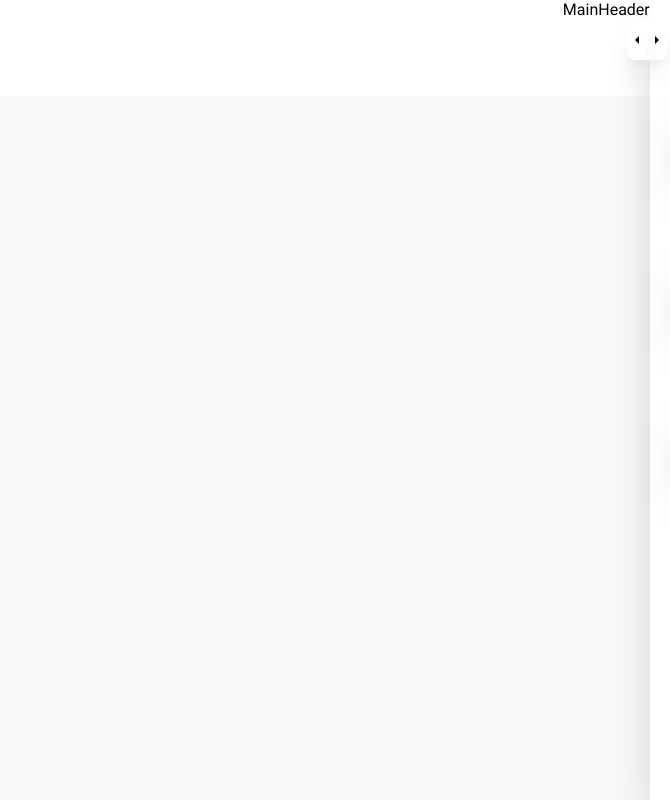
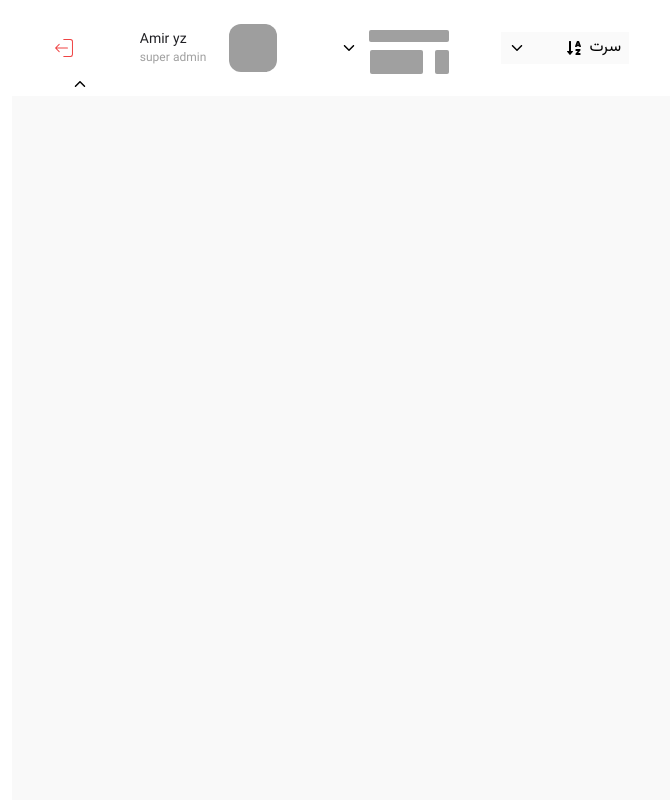
Before and after one commit to orgamiryazdani/admin-panel-shop, a React (Vite) app: page / in a window 1280 px wide. Shown: the whole page, without its empty margins (610-1280 px from the left). Built offline with nearby package versions, Linux system fonts and the light colour scheme.

Commit message:
add user info , filter ,sort , logout ui

```diff
--- a/src/App.tsx
+++ b/src/App.tsx
@@ -1,7 +1,7 @@
 import { Route, Routes } from "react-router-dom";
 import AppLayout from "./ui/AppLayout";
 import { Provider } from "react-redux";
-import { store } from "./app/store";
+import { store } from "./store";
 
 function App() {
   return (
--- a/src/index.css
+++ b/src/index.css
@@ -19,7 +19,6 @@
       --color-secondary-300: #fafafa; /*search*/
       --color-secondary-200: #f9f9f9;
       --color-secondary-100: #ffffff;
-      --color-secondary-0: #000000;
       --color-success: 0, 192, 115;
       --color-warning: 255, 153, 0;
       --color-error: #ff2626;
@@ -40,7 +39,7 @@
 * {
   box-sizing: border-box;
   scroll-behavior: smooth;
-  outline: none;
+  outline: none !important;
   padding: 0;
   margin: 0;
   /* scrollbar-width: none; */
--- a/src/app/store.ts
+++ b/src/store.ts
@@ -1,5 +1,5 @@
 import { configureStore } from '@reduxjs/toolkit'
-import menuReducer from '../features/menu/menuSlice'
+import menuReducer from './features/menu/menuSlice'
 
 export const store = configureStore({
     reducer: {
--- a/src/ui/AppLayout.tsx
+++ b/src/ui/AppLayout.tsx
@@ -2,7 +2,7 @@ import { ReactNode } from "react";
 import MainHeader from "./header/MainHeader";
 import MainMenu from "./menu/MainMenu";
 import { useSelector } from "react-redux";
-import { RootState } from "../app/store";
+import { RootState } from "../store";
 
 type Props = {
   children?: ReactNode;
--- /dev/null
+++ b/src/ui/Search.tsx
@@ -0,0 +1,20 @@
+import { LuSearch } from "react-icons/lu";
+
+const Search = () => {
+  return (
+    <div className='flex items-center'>
+      <div className='flex items-center w-7 pr-3 h-10 rounded-r-2xl justify-center bg-secondary-300 text-secondary-700'>
+      <LuSearch />
+      </div>
+      <input
+        type='text'
+        name=''
+        id=''
+        className='w-64 h-10 rounded-l-2xl px-1 bg-secondary-300 text-secondary-500'
+        placeholder='جستجو...'
+      />
+    </div>
+  );
+};
+
+export default Search;
--- /dev/null
+++ b/src/ui/UserInfo.tsx
@@ -0,0 +1,17 @@
+const UserInfo = () => {
+  return (
+    <div className='flex w-40 items-center justify-around'>
+      <img
+        className='w-12 h-12 object-cover overflow-hidden rounded-xl'
+        src='https://images.pexels.com/photos/614810/pexels-photo-614810.jpeg?cs=srgb&dl=pexels-simon-robben-614810.jpg&fm=jpg'
+        alt=''
+      />
+      <div className='flex flex-col text-sm text-secondary-600 items-end'>
+        <span>Amir yz</span>
+        <span className='text-secondary-400 text-xs'>super admin</span>
+      </div>
+    </div>
+  );
+};
+
+export default UserInfo;
--- a/src/ui/header/MainHeader.tsx
+++ b/src/ui/header/MainHeader.tsx
@@ -1,7 +1,11 @@
+import TopHeader from "./TopHeader";
+
 const MainHeader = () => {
   return (
-    <div>MainHeader</div>
-  )
-}
+    <div className="w-full h-full">
+      <TopHeader />
+    </div>
+  );
+};
 
-export default MainHeader
+export default MainHeader;
--- a/src/ui/header/TopHeader.tsx
+++ b/src/ui/header/TopHeader.tsx
@@ -1,7 +1,44 @@
-const TopHeader = () => {
+import { FC } from "react";
+import Search from "../Search";
+import UserInfo from "../UserInfo";
+import { IoIosArrowDown, IoIosArrowUp } from "react-icons/io";
+import { CiLogout } from "react-icons/ci";
+import { FaSortAlphaDown } from "react-icons/fa";
+import { VscSettings } from "react-icons/vsc";
+
+const TopHeader: FC = () => {
   return (
-    <div>TopHeader</div>
-  )
-}
+    <div className='flex items-center justify-between w-full h-full px-10 relative'>
+      <Search />
+      <div className='w-32 h-8 border-b flex items-center justify-between'>
+        <div className='flex items-center'>
+          <span>فیلتر</span>
+          <VscSettings className='mr-2' />
+        </div>
+        <IoIosArrowDown />
+      </div>
+      <div className='w-32 h-8 bg-secondary-300  p-2 flex items-center justify-between'>
+        <div className='flex items-center'>
+          <span>سرت</span>
+          <FaSortAlphaDown className='mr-2' />
+        </div>
+        <IoIosArrowDown />
+      </div>
+      <div className='flex items-center'>
+        <div className='w-20 h-9 flex flex-wrap gap-x-3 gap-y-2'>
+          <div className='bg-secondary-400  shadow-gray-100 rounded-sm w-full h-2/6'></div>
+          <div className='bg-secondary-400  shadow-gray-100 rounded-sm w-1/6 h-4/6'></div>
+          <div className='bg-secondary-400  shadow-gray-100 rounded-sm w-4/6 h-4/6 mr-0'></div>
+        </div>
+        <IoIosArrowDown className='mr-3' />
+      </div>
+      <UserInfo />
+      <div className='bg-secondary-100 flex items-end justify-center left-10 rounded-b-xl w-14 h-6 absolute top-[72px] pb-1 cursor-pointer'>
+        <IoIosArrowUp />
+      </div>
+      <CiLogout className='text-red-500 w-6 h-6 cursor-pointer' />
+    </div>
+  );
+};
 
-export default TopHeader
+export default TopHeader;
--- a/src/ui/menu/RightMenu.tsx
+++ b/src/ui/menu/RightMenu.tsx
@@ -12,7 +12,7 @@ import { IoAddOutline } from "react-icons/io5";
 import { BsFillBoxSeamFill } from "react-icons/bs";
 import { useDispatch, useSelector } from "react-redux";
 import { closeMenu, hideMenu, openMenu } from "../../features/menu/menuSlice";
-import { RootState } from "../../app/store";
+import { RootState } from "../../store";
 
 const menuItems: menuItem[] = [
   {
@@ -123,7 +123,7 @@ const RightMenu = () => {
                 }`}>
                 <div className='flex items-center'>
                   <div
-                    className={`text-secondary-400 text-[22px]
+                    className={`text-secondary-400 transition-all duration-300 ease-in-out text-[22px]
                     ${
                       item.path == pathname && menuValue == false
                         ? "bg-secondary-800 !text-secondary-100"
```
